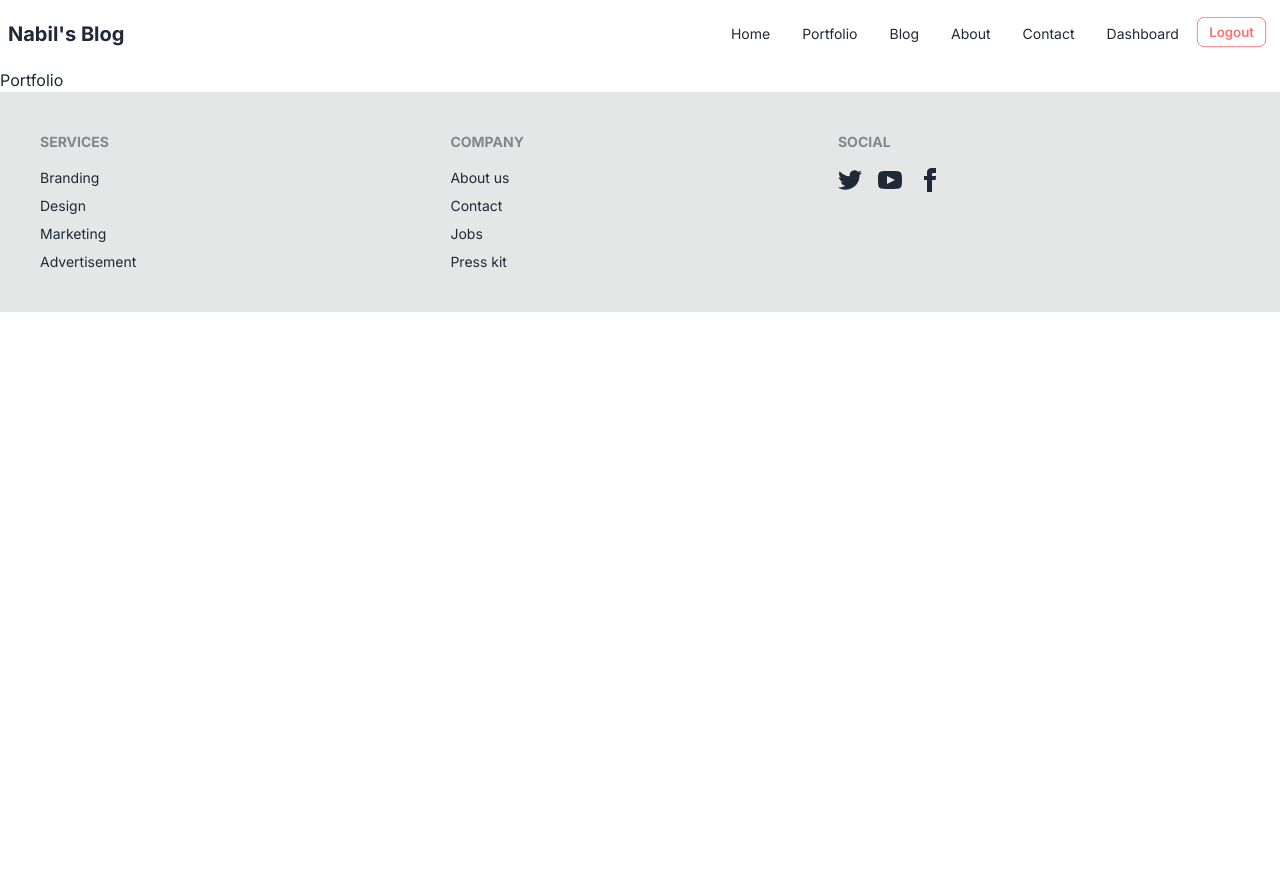
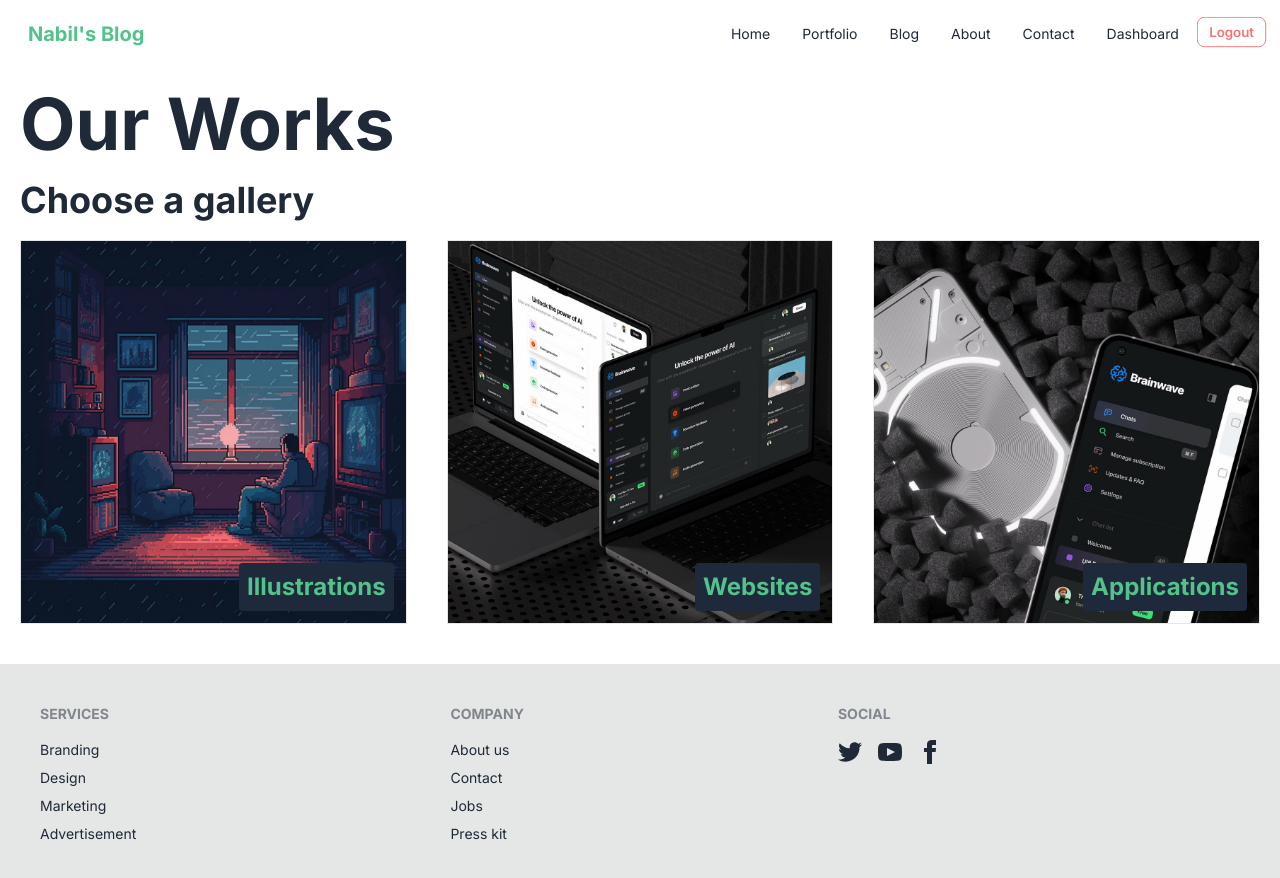
Before and after one commit to nabiursiddique/nextjs-blog-app, a Next.js app: page /portfolio in a window 1280 px wide. Shown: the top 878 px of the page. Before the commit the page ends 800 px from the top, so only its background shows below. Built offline with nearby package versions, Linux system fonts and the light colour scheme.

Commit message:
design- portfolio page front design is complete

```diff
--- /dev/null
+++ b/src/app/portfolio/layout.jsx
@@ -0,0 +1,12 @@
+import React from 'react';
+
+const Layout = ({ children }) => {
+    return (
+        <div className='mt-5 mb-3'>
+            <h1 className='text-7xl font-bold m-5'>Our Works</h1>
+            {children}
+        </div>
+    );
+};
+
+export default Layout;
--- a/src/app/portfolio/page.jsx
+++ b/src/app/portfolio/page.jsx
@@ -1,10 +1,43 @@
+import Link from 'next/link';
 import React from 'react';
+import illustration from 'public/illustration.png';
+import websites from 'public/websites.jpg';
+import apps from 'public/apps.jpg';
+import Image from 'next/image';
+
+const items = [
+    {
+        name: 'Illustrations',
+        link: '/portfolio/illustrations',
+        image: illustration
+    },
+    {
+        name: 'Websites',
+        link: '/portfolio/websites',
+        image: websites
+    },
+    {
+        name: 'Applications',
+        link: '/portfolio/applications',
+        image: apps
+    },
+]
 
 const Portfolio = () => {
     return (
-        <div>
-            Portfolio
-        </div>
+        <div className='my-5'>
+            <h1 className='text-4xl font-bold m-5'>Choose a gallery</h1>
+            <div className='grid lg:grid-cols-3 md:grid-cols-2 grid-cols-1 gap-10 mx-5 mb-10'>
+
+                {
+                    items.map((item, ind) =>
+                        <Link key={ind} href={item.link} className='border lg:h-96 h-96 relative  text-[#53c28b] hover:text-blue-500' >
+                            <Image className='object-cover h-full' src={item.image} alt='illustration' />
+                            <span className='absolute right-3 bottom-3 text-2xl font-bold  bg-slate-800 p-2 rounded'>{item.name}</span>
+                        </Link>)
+                }
+            </div>
+        </div >
     );
 };
 
--- a/src/components/navbar/Navbar.jsx
+++ b/src/components/navbar/Navbar.jsx
@@ -53,7 +53,7 @@ const Navbar = () => {
                             <li><button onClick={() => { console.log('Logged out') }} className='btn btn-sm btn-outline btn-error capitalize'>Logout</button></li>
                         </ul>
                     </div>
-                    <Link className=" text-xl font-bold" href='/'>Nabil{`'`}s Blog</Link>
+                    <Link className=" text-xl font-bold text-[#53c28b] lg:mx-5" href='/'>Nabil{`'`}s Blog</Link>
                 </div>
                 <div className="navbar-end hidden lg:flex">
                     <ul className="menu menu-horizontal px-1">
```
